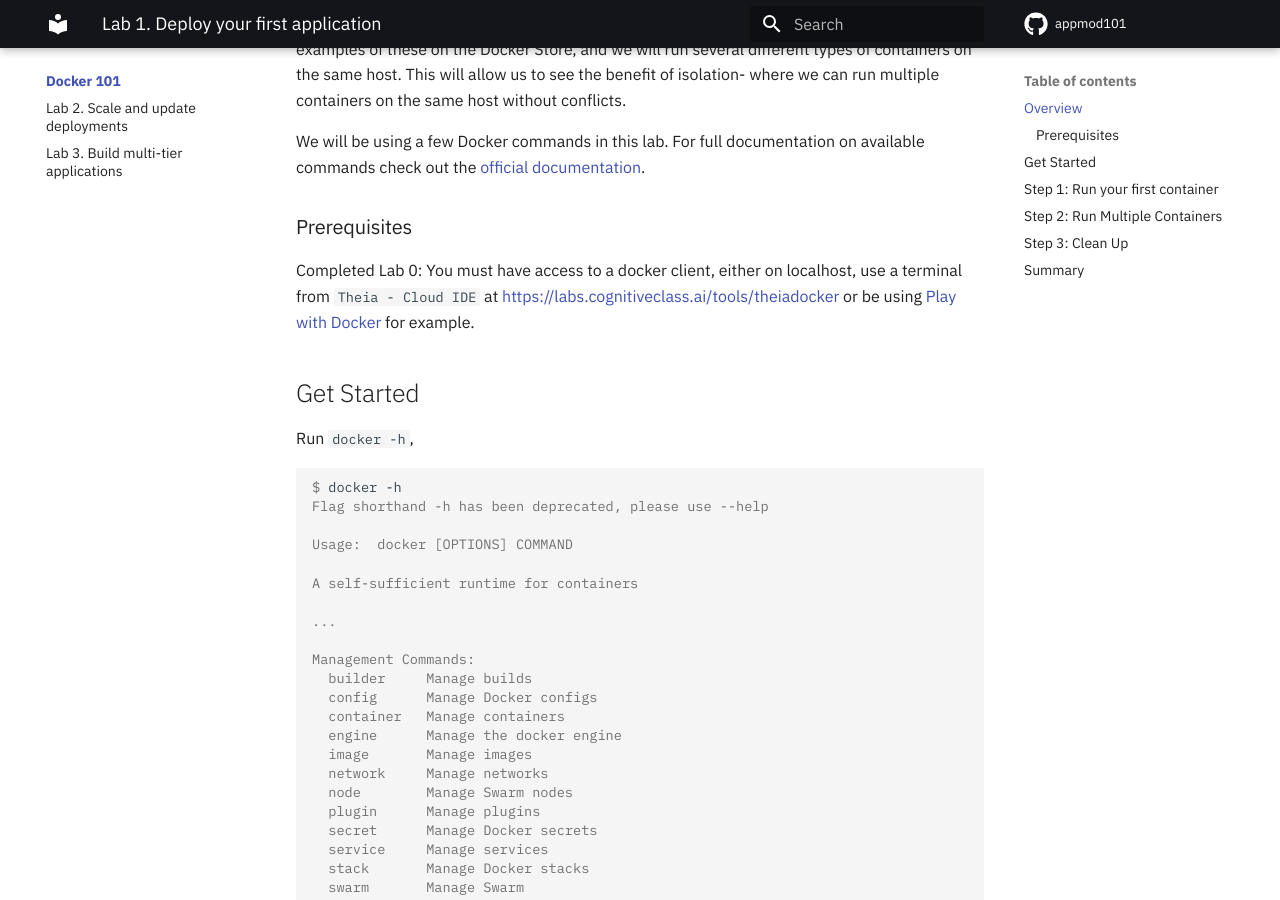
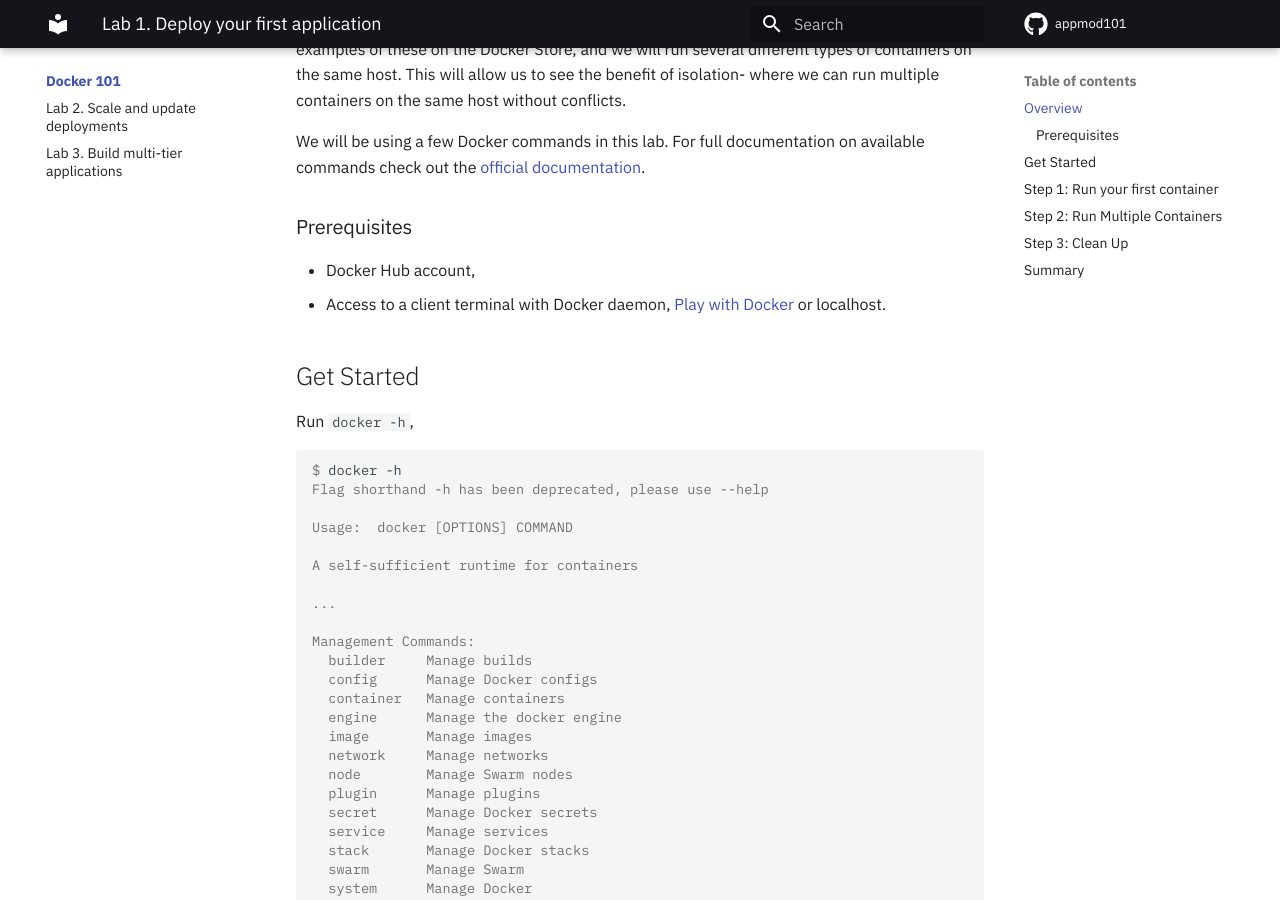
Before and after one commit to remkohdev/appmod101, an MkDocs documentation site: the page built from docs/generatedContent/docker101/lab-1/README.md, in a window 1280 px wide and 900 px high, scrolled down 690 px. Built offline with MkDocs 1.6.1 and Material for MkDocs 9.7.7, drawn with Linux system fonts in a browser that asks for light colours; comment, search, counter and statistics services are not loaded; the version menu is left out.

Commit message:
first commit

```diff
--- a/docs/generatedContent/docker101/lab-1/README.md
+++ b/docs/generatedContent/docker101/lab-1/README.md
@@ -16,7 +16,8 @@
 
 ### Prerequisites
 
-Completed Lab 0: You must have access to a docker client, either on localhost, use a terminal from `Theia - Cloud IDE` at [https://labs.cognitiveclass.ai/tools/theiadocker](https://labs.cognitiveclass.ai/tools/theiadocker) or be using [Play with Docker](http://play-with-docker.com) for example.
+* Docker Hub account,
+* Access to a client terminal with Docker daemon, [Play with Docker](http://play-with-docker.com) or localhost.
 
 ## Get Started
 
```
